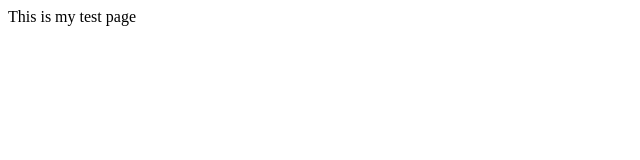
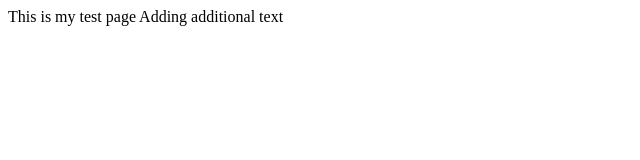
Before and after one commit to aw091486/test, a plain HTML site: page index.html in a window 1280 px wide. Shown: the whole page, without its empty margins (0-640 px from the left). Drawn offline with Linux system fonts and the light colour scheme.

Commit message:
added more text

```diff
--- a/index.html
+++ b/index.html
@@ -1,5 +1,7 @@
 <html>
 <body>
 This is my test page
+
+Adding additional text
 </body>
 </html>
```
